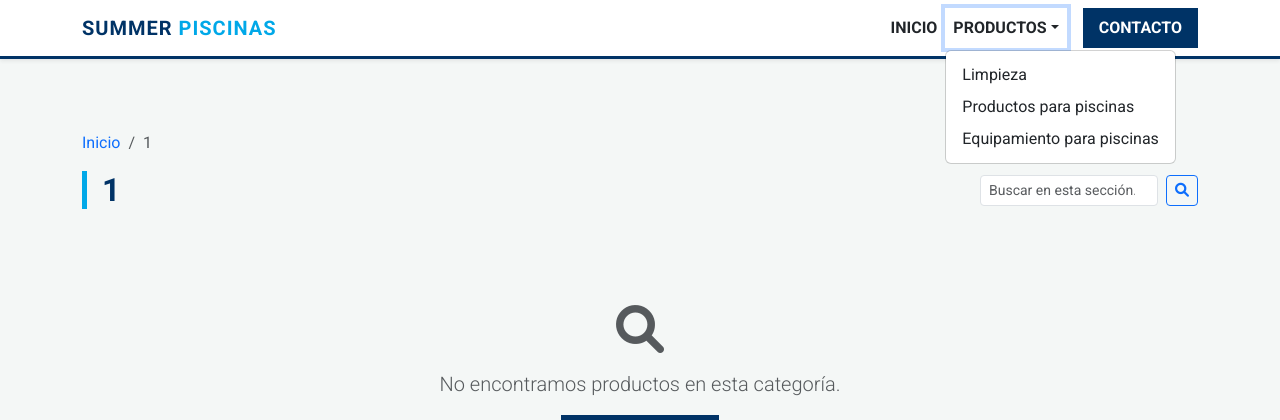
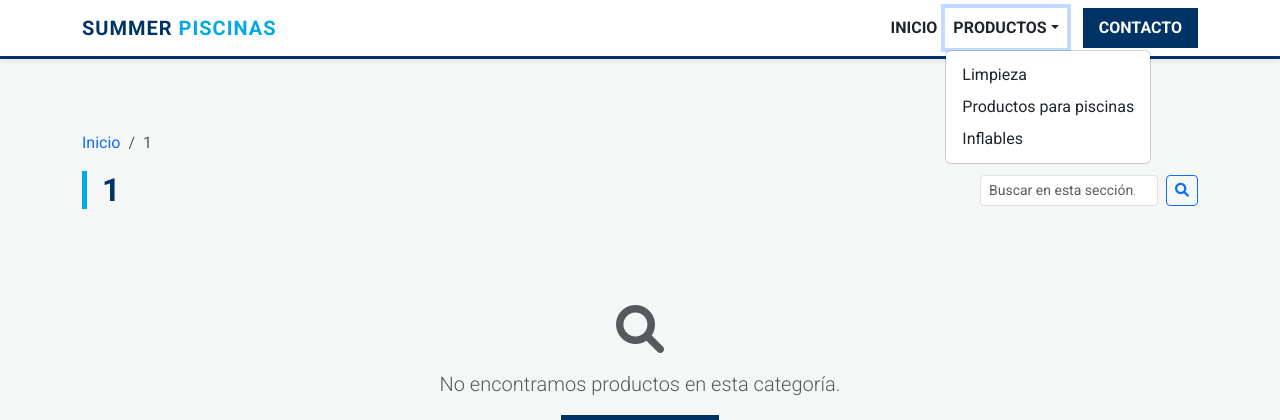
Before and after one commit to PuntoWebcm/SummerPiscinas2, a Django app: page /categoria/1/ in a window 1280 px wide, after a click on "PRODUCTOS". Shown: the top 420 px of the page. Run offline with Django 5.2, Linux system fonts and the light colour scheme; data comes from the database, SQL or seed files in the repository; parts of the project's set-up code (start-up, migrations or seed data) failed here and were passed over.

Commit message:
Inflables

```diff
--- a/tienda/templates/tienda/categoria.html
+++ b/tienda/templates/tienda/categoria.html
@@ -70,7 +70,7 @@
                         <ul class="dropdown-menu">
                             <li><a class="dropdown-item" href="{% url 'ver_categoria' 'Limpieza' %}">Limpieza</a></li>
                             <li><a class="dropdown-item" href="{% url 'ver_categoria' 'Piscinas' %}">Productos para piscinas</a></li>
-                            <li><a class="dropdown-item" href="{% url 'ver_categoria' 'Equipamiento' %}">Equipamiento para piscinas</a></li>
+                            <li><a class="dropdown-item" href="{% url 'ver_categoria' 'Equipamiento' %}">Inflables</a></li>
                         </ul>
                     </li>
                     <li class="nav-item ms-lg-3"><a class="nav-link btn btn-vulcano btn-sm text-white px-3" href="/#contacto">CONTACTO</a></li>
```
